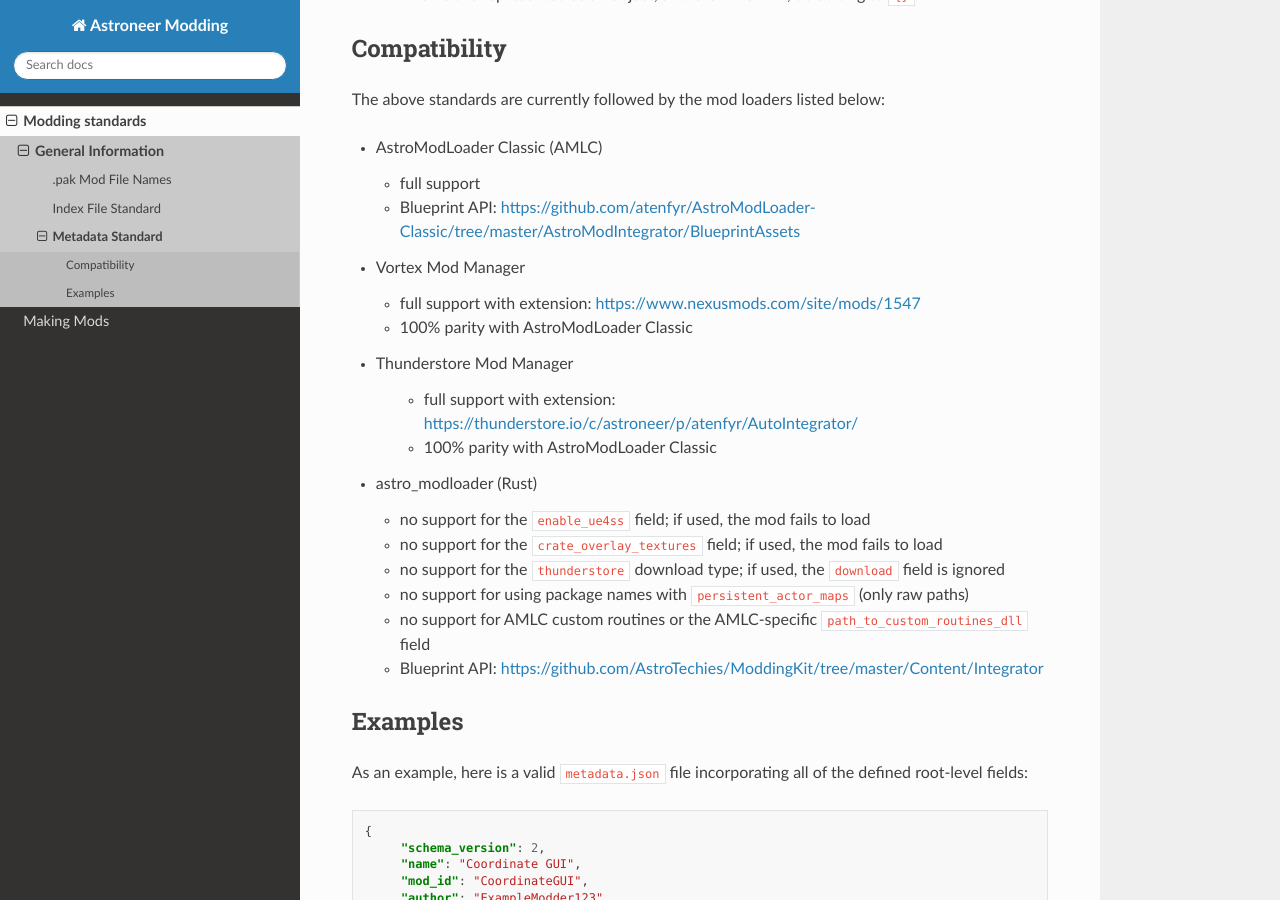
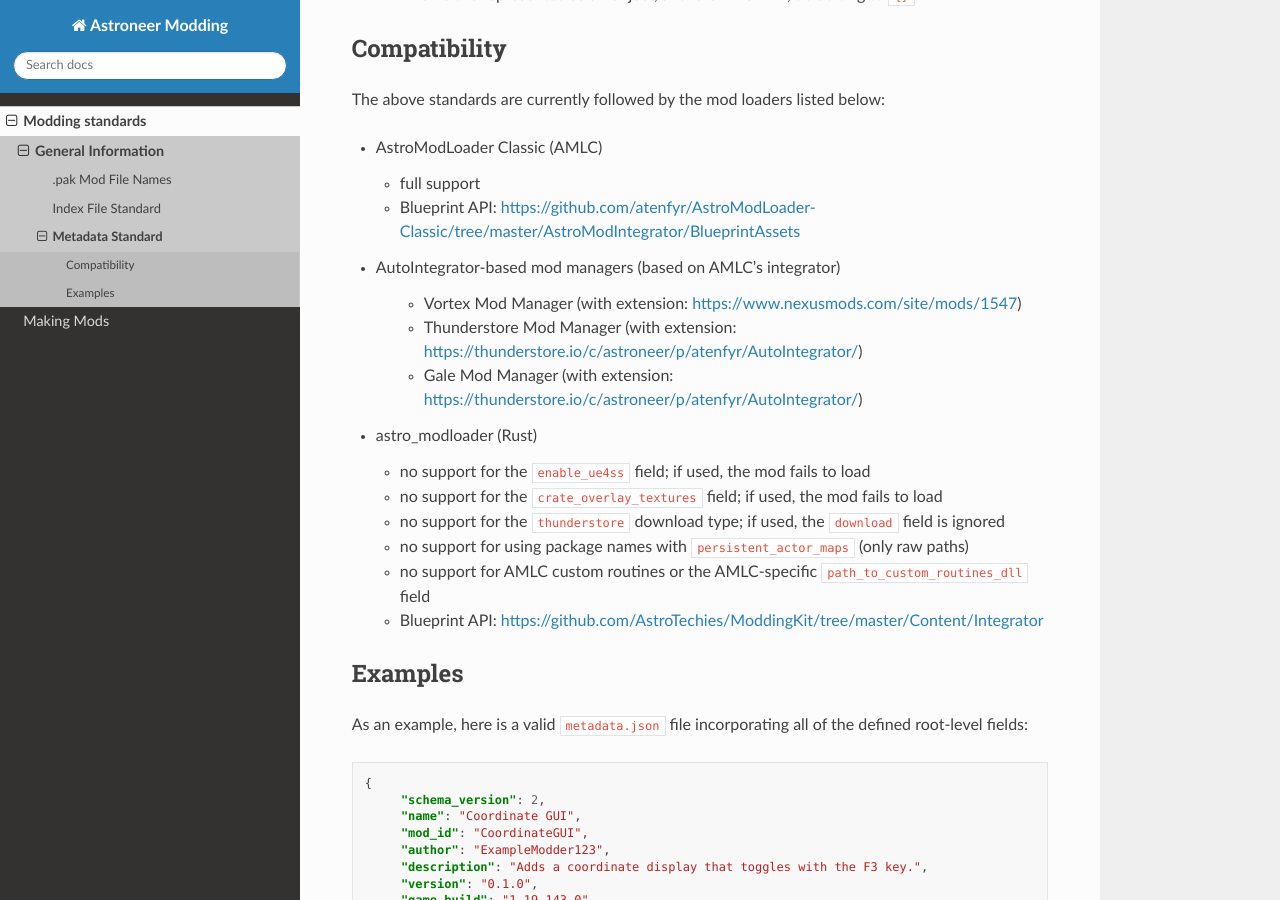
Before and after one commit to AstroTechies/astroneermodding, a Sphinx documentation site: the page built from docs/standards/metadatav2.rst, in a window 1280 px wide and 900 px high, scrolled down 4750 px. Built offline with Sphinx 7.4.7 and the Read the Docs theme 3.1.0, drawn with Linux system fonts in a browser that asks for light colours.

Commit message:
mention gale

```diff
--- a/docs/standards/metadatav2.rst
+++ b/docs/standards/metadatav2.rst
@@ -189,15 +189,11 @@
    - full support
    - Blueprint API: https://github.com/atenfyr/AstroModLoader-Classic/tree/master/AstroModIntegrator/BlueprintAssets
 
--  Vortex Mod Manager
+- AutoIntegrator-based mod managers (based on AMLC's integrator)
 
-   - full support with extension: https://www.nexusmods.com/site/mods/1547
-   - 100% parity with AstroModLoader Classic
-
-- Thunderstore Mod Manager
-
-   - full support with extension: https://thunderstore.io/c/astroneer/p/atenfyr/AutoIntegrator/
-   - 100% parity with AstroModLoader Classic
+   - Vortex Mod Manager (with extension: https://www.nexusmods.com/site/mods/1547)
+   - Thunderstore Mod Manager (with extension: https://thunderstore.io/c/astroneer/p/atenfyr/AutoIntegrator/)
+   - Gale Mod Manager (with extension: https://thunderstore.io/c/astroneer/p/atenfyr/AutoIntegrator/)
 
 -  astro_modloader (Rust)
 
```
